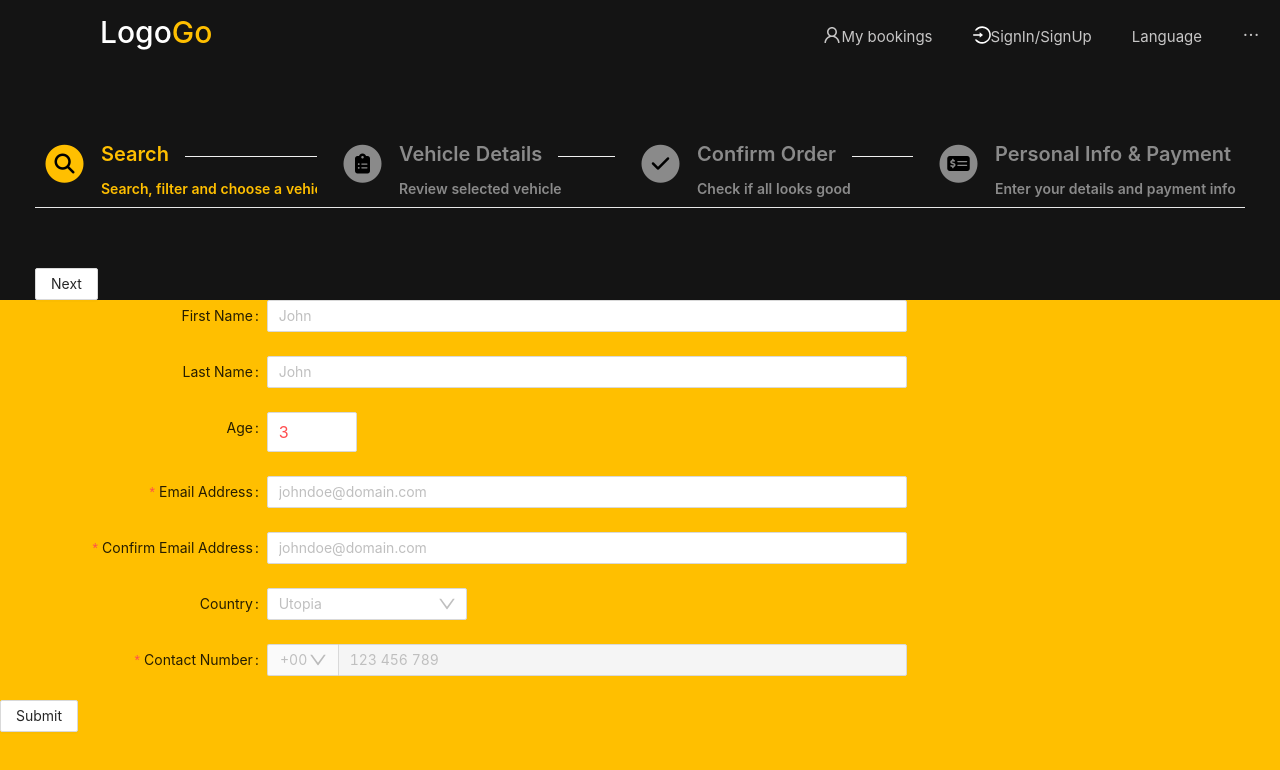
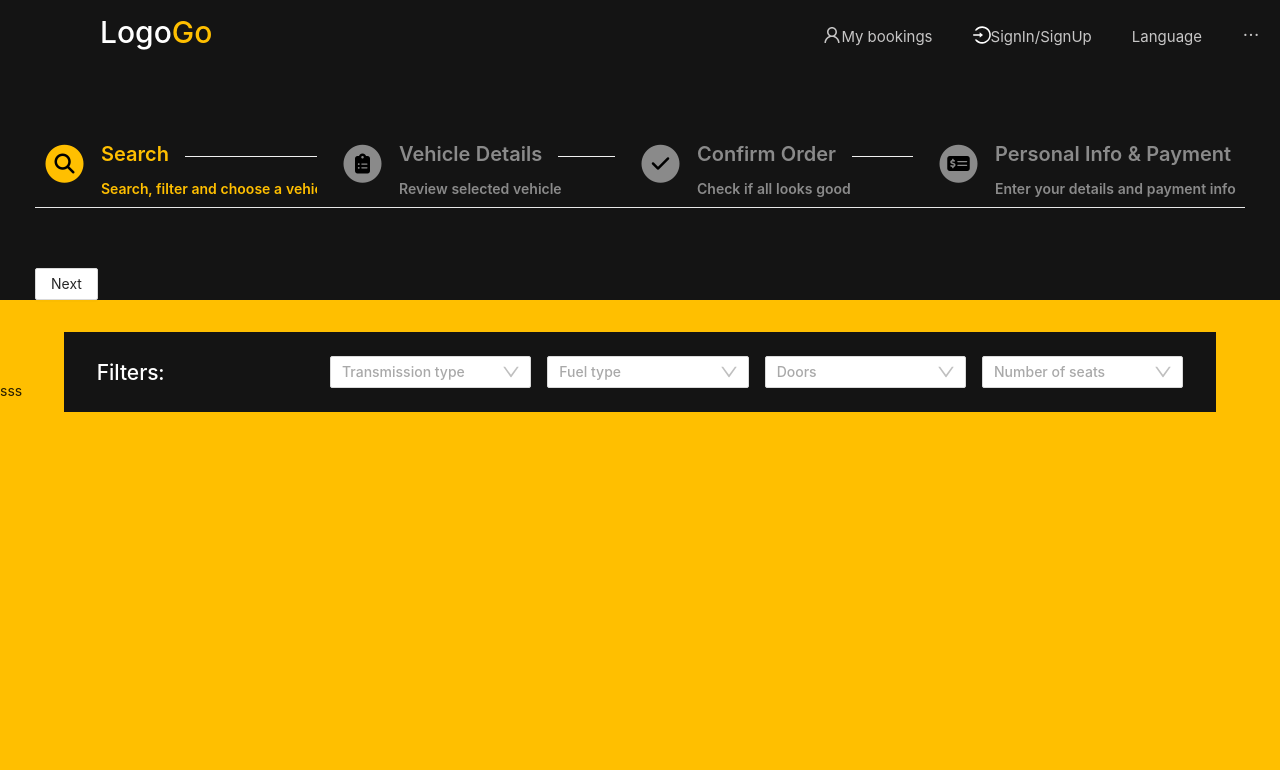
Before and after one commit to almulalic/rent-a-car, a React (Create React App) app: page /order in a window 1280 px wide. Shown: the top 770 px of the page. Built offline with nearby package versions, Linux system fonts and the light colour scheme.

Commit message:
added filter wrap

```diff
--- a/src/pages/public/Order/Order.jsx
+++ b/src/pages/public/Order/Order.jsx
@@ -5,7 +5,7 @@ import { Navbar } from "../../../components/Navbar/Navbar";
 import { StepWizard } from "./components/StepWizard/StepWizard";
 
 import { DriverAndPaymentForm } from "./components/DriverAndPaymentForm/DriverAndPaymentForm";
-
+import { SearchCar } from "./components/SearchCar/SearchCar";
 import "./Order.scss";
 
 export const Order = () => {
@@ -19,7 +19,8 @@ export const Order = () => {
       <Content>
         <StepWizard />
         <div className="Order-ContentContainer">
-          <DriverAndPaymentForm />
+          {/* <DriverAndPaymentForm /> */}
+          <SearchCar/>
         </div>
       </Content>
     </Layout>
--- /dev/null
+++ b/src/pages/public/Order/components/SearchCar/SearchCar.js
@@ -0,0 +1,13 @@
+import React from "react";
+import "./SearchCar.css";
+import { Row, Col, Button } from "antd";
+import { FilterWrap } from "./components/FilterWrap";
+
+export const SearchCar = () => {
+    return (
+      <div className="searchCar">
+        <FilterWrap />
+        <p>sss</p>
+      </div>
+    );
+};
--- /dev/null
+++ b/src/pages/public/Order/components/SearchCar/components/FilterWrap.css
@@ -0,0 +1,34 @@
+.filterWrap {
+  background-color: #141414;
+  width: 90%;
+  height: 5rem;
+  margin: 0 auto;
+  top: 2rem;
+  padding: 10px;
+  position: relative;
+}
+
+.childWrap {
+  width: 100%; /*full width*/
+  height: 100%;
+  display: table; /*acts like a table*/
+  padding-left: 2%;
+  padding-right: 2%;
+}
+.childWrap h1 {
+  color: white;
+  margin: 0;
+  padding: 0;
+  vertical-align: middle; /*middle centred*/
+  display: table-cell; /*acts like a table cell*/
+}
+
+.ant-select.ant-select-single.ant-select-show-arrow {
+  vertical-align: middle;
+  display: table-cell;
+  padding-left: 1rem;
+}
+span.ant-select-selection-placeholder {
+    font-weight: 500;
+    color: darkgray;
+}
--- /dev/null
+++ b/src/pages/public/Order/components/SearchCar/components/FilterWrap.js
@@ -0,0 +1,60 @@
+import React from "react";
+import "./FilterWrap.css";
+import { Row, Col, Select } from "antd";
+
+const { Option } = Select;
+
+function handleChange(value) {
+  console.log(`selected ${value}`);
+}
+
+export const FilterWrap = () => {
+  return (
+    <div className="filterWrap">
+      <div className="childWrap">
+        <h1>Filters: </h1>
+        <Select
+          placeholder="Transmission type"
+          style={{ width: 20 + "%" }}
+          onChange={handleChange}
+          id="select"
+        >
+          <Option value="manual">Manual transmission</Option>
+          <Option value="automatic">Automatic transmission</Option>
+        </Select>
+
+        <Select
+          placeholder="Fuel type"
+          style={{ width: 20 + "%" }}
+          onChange={handleChange}
+          id="select"
+        >
+          <Option value="diesel">Diesel</Option>
+          <Option value="petrol">Petrol</Option>
+        </Select>
+
+        <Select
+          placeholder="Doors"
+          style={{ width: 20 + "%" }}
+          onChange={handleChange}
+          id="select"
+        >
+          <Option value="4doors">4 doors</Option>
+          <Option value="2doors">2 doors</Option>
+        </Select>
+
+        <Select
+           placeholder="Number of seats"
+          style={{ width: 20 + "%" }}
+          onChange={handleChange}
+          id="select"
+        >
+          <Option value="two">2</Option>
+          <Option value="four">4</Option>
+          <Option value="five">5</Option>
+          <Option value="seven">7</Option>
+        </Select>
+      </div>
+    </div>
+  );
+};
```
Also changed, not shown: src/pages/public/Order/components/SearchCar/SearchCar.css (added), 1 other file (tests, documents, lock files or other folders).
